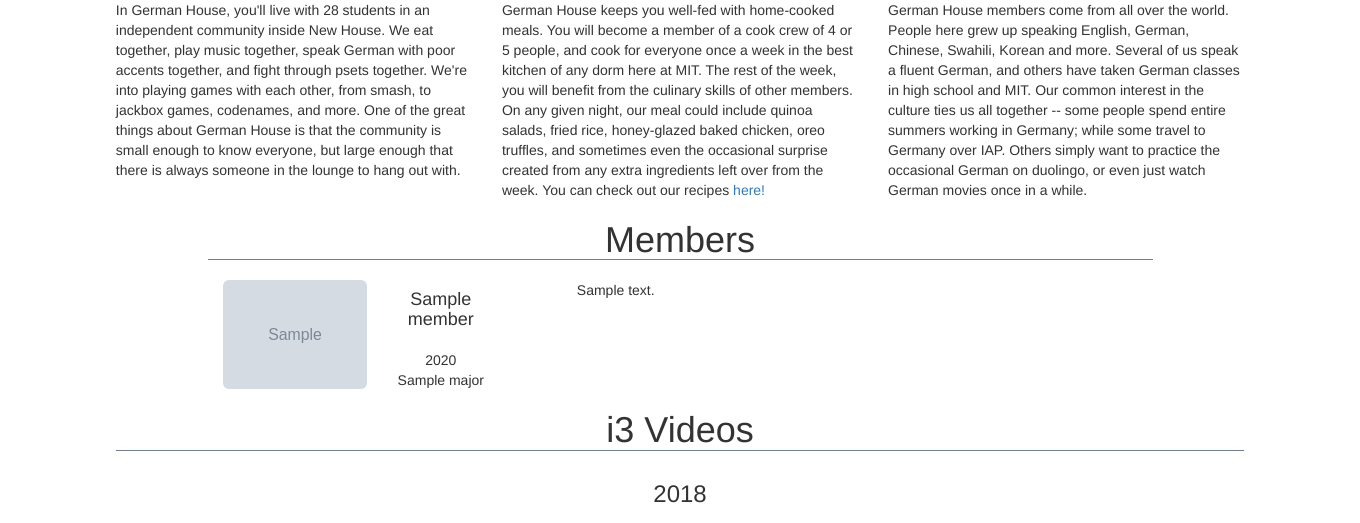
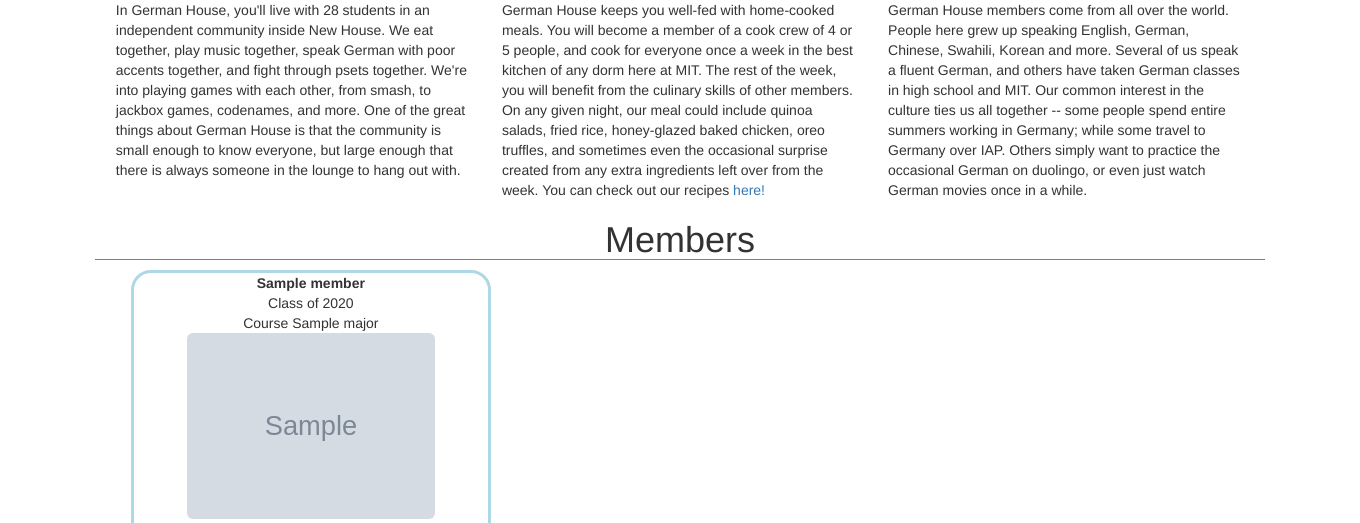
Before and after one commit to mitgermanhouse/dh-website, a Django app: template essen/home/templates/home/home.html in a window 1360 px wide. Shown: the part 1004-1527 px from the top of the page. Run offline with Django 3.2, Linux system fonts and the light colour scheme; the template is opened without the code that fills it: most values are stand-ins (such as "Sample title", 1, 10 or a date in 2020); grey boxes marked "Sample" are stand-in pictures; some libraries are stand-ins or nearby versions; grey boxes are pictures that could not be loaded.

Commit message:
edit home screen, fix search bar case sensitivity

```diff
--- a/essen/home/templates/home/home.html
+++ b/essen/home/templates/home/home.html
@@ -115,34 +115,58 @@
     </div>
 </div>
 
+
 <div class="container">
 <div class="row" id="members">
-    <div class="col-sm-1"></div>
+    <div class="text-center">
+            <h1 style="border-bottom: 1px solid slategrey">Members</h1>
+    </div>
+</div>
+</div>
+
+<div class="row">
+    <div class="col-sm-1">
+    </div>
     <div class="col-sm-10">
-        <div class="text-center">
-            <h1 style="border-bottom: 1px solid slategrey">Members</h1>
-        </div>
         <div class="container">
-            {% for member in members %}
-            <div class="text-center">
-                <div style="display:flex;align-items:center;">
-                    <div class="row" id="{{member.user.username}}" style="padding-top:10px;">
-                        <div class="col-sm-3 col-xs-12"><span class=""><img class="img-responsive img-rounded"
-                                                                            src="{{member.image.url}}"></span></div>
-                        <div class="col-sm-2 col-xs-12"><h4 style="margin-bottom: 0px;">
-                            {{member}}</h4> <br> {{member.class_year}}
-                            <br> {{member.major}}
+            <div class="row">
+                {% for member in members %}
+                <!--<div class="row">-->
+                    <div class="col-sm-4 col-xs-6" align="center">
+                        <div style="border-style:solid;border-color:lightblue;border-radius:20px;">
+                        {% if member.image.width > member.image.height %}
+                        <div>
+                            <div id="{{member.user.username}}">
+                                <!--<div class="col-sm-10 text-center">-->
+                                <strong>{{member}}</strong>
+                                <br> Class of {{member.class_year}}
+                                <br> Course {{member.major}}
+                                <div style="width:90%;">
+                                    <img class="img-responsive img-rounded" src="{{member.image.url}}">
+                                </div>
+                                    <br> {{member.bio}}
+                            </div>
                         </div>
-                        <div class="col-sm-4 col-xs-12">{{member.bio}}</div>
+                        {% endif %}
+
+                        {% if member.image.width <= member.image.height %}
+                            <strong>{{member}}</strong>
+                            <br> Class of {{member.class_year}}
+                            <br> Course {{member.major}}
+                        <div style="width:70%;">
+                            <div id="{{member.user.username}}">
+                                <img class="img-responsive img-rounded" src="{{member.image.url}}">
+                            </div>
+                        </div>
+                            <br> {{member.bio}}
+                        {% endif %}
+                        </div>
                     </div>
-
-                </div>
+                <!--</div>-->
+                {% endfor %}
             </div>
-
-            {% endfor %}
         </div>
     </div>
-</div>
 </div>
 
 <div class="row" id="i3">
--- a/essen/home/views.py
+++ b/essen/home/views.py
@@ -18,7 +18,7 @@ def home(request):
     template_name = "home/home.html"
     context_object_name = "members"
 
-    return render(request, template_name, {context_object_name: Member.objects.all()})
+    return render(request, template_name, {context_object_name: Member.objects.all().order_by('class_year', '-user')})
 
 def edit_profile(request):
     template_name = "home/edit_profile.html"
--- a/essen/recipes/views.py
+++ b/essen/recipes/views.py
@@ -26,14 +26,14 @@ def view_recipes(request):
 
     if 'searchbar' in d:
         if query_key == 'recipe_search':
-            recipes = Recipe.objects.all().filter(recipe_name__contains=search_key)
+            recipes = Recipe.objects.all().filter(recipe_name__icontains=search_key)
         elif search_key == "":
             recipes = Recipe.objects.all()
         else:
             recipes = []
             for recipe in Recipe.objects.all():
                 for ing in recipe.ingredient_set.all():
-                    if ing.ingredient_name.find(search_key) > -1:
+                    if ing.ingredient_name.lower().find(search_key.lower()) > -1:
                         recipes.append(recipe)
                         break
     else:
```
Also changed, not shown: essen/home/urls.py (+7 -0 lines), essen/menu/templates/menu/rate_meal.html (+5 -5 lines).
